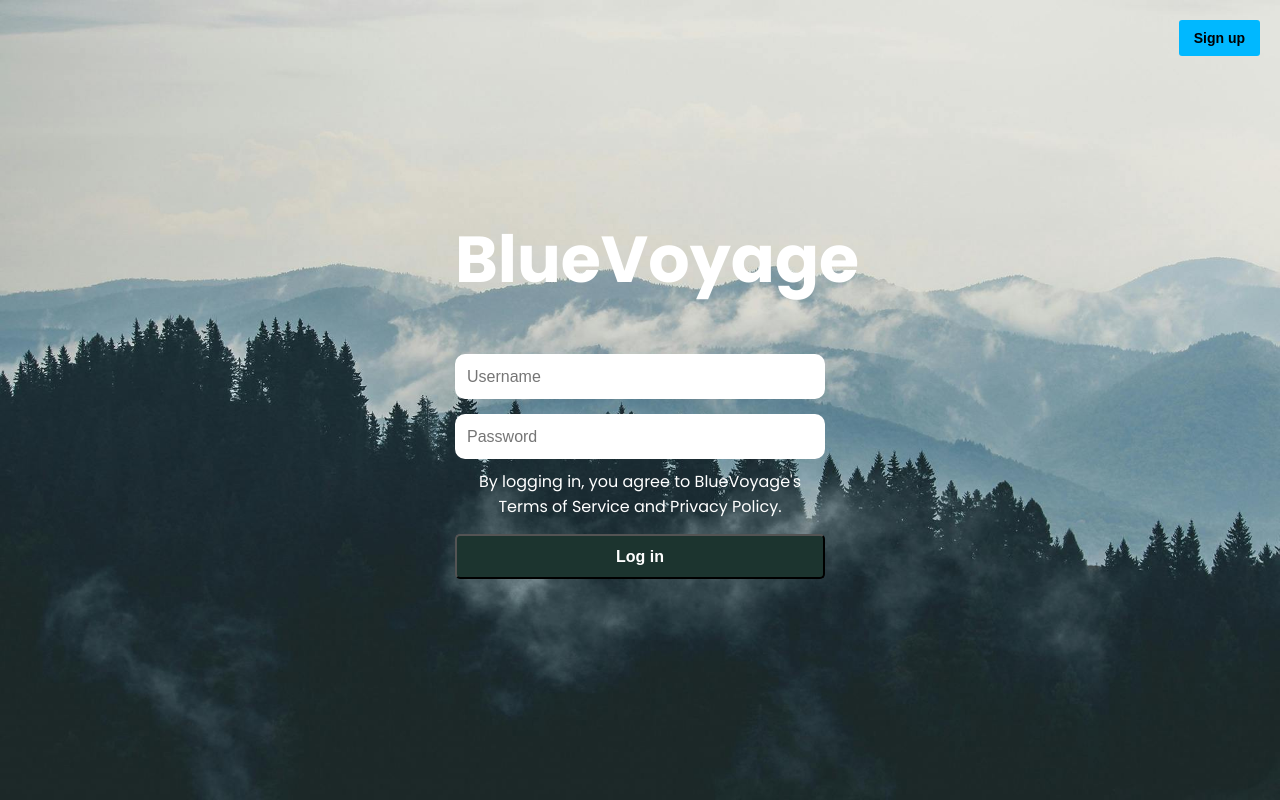
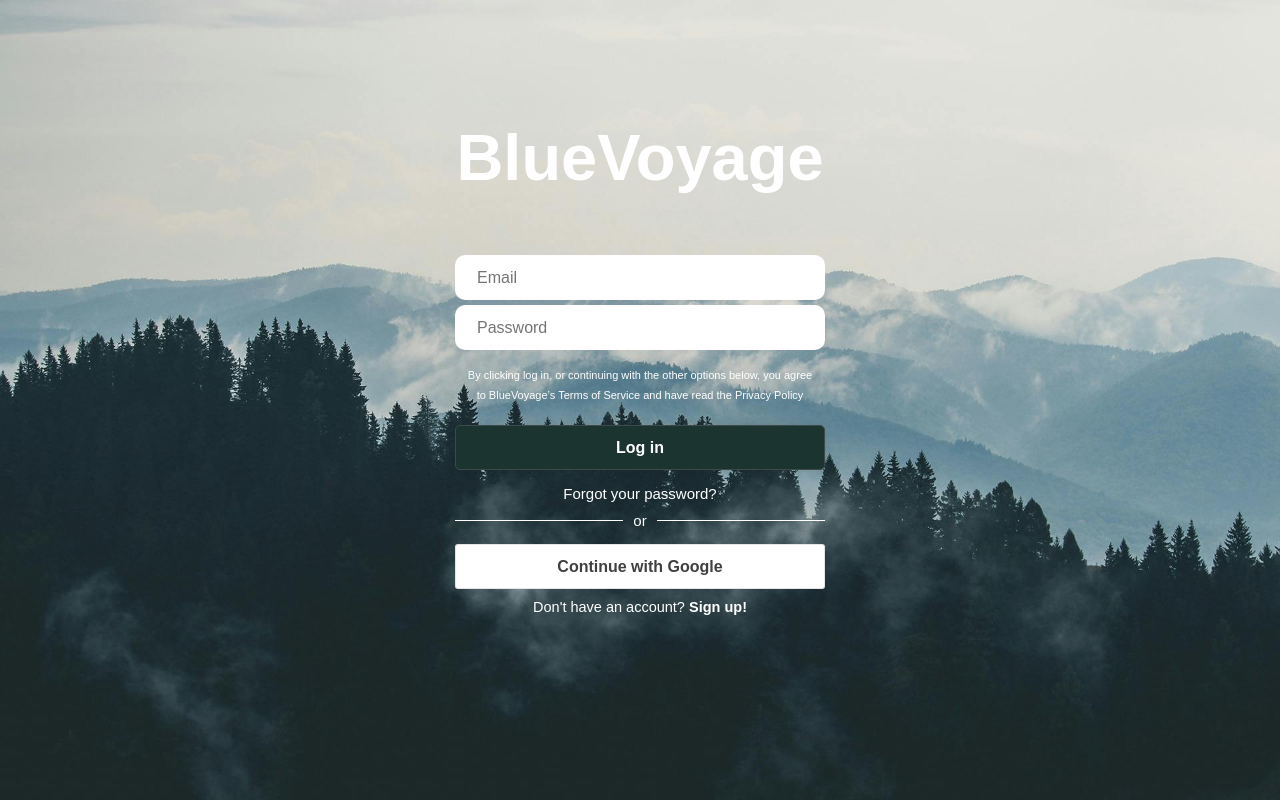
Before and after one commit to MyCallAngel0/bluevoyage, a Django app: page /login in a window 1280 px wide. Run offline with Django 5.2, Linux system fonts and the light colour scheme.

Commit message:
Edited main page, fixed look

```diff
--- a/templates/login-test.html
+++ b/templates/login-test.html
@@ -4,12 +4,13 @@
 <head>
     <meta charset="UTF-8">
     <meta name="viewport" content="width=device-width, initial-scale=1.0">
-    <title>BlueVoyage Login</title>
-    <link rel="stylesheet" href="https://fonts.googleapis.com/css2?family=Poppins:wght@100;400;600;700&display=swap">
-    <link rel="stylesheet" href="https://fonts.googleapis.com/css2?family=Roboto:wght@400;500&display=swap">
+    <title>Login Page with OTP</title>
     <style>
-        * { margin: 0; padding: 0; box-sizing: border-box; }
-
+        * {
+            margin: 0;
+            padding: 0;
+            box-sizing: border-box;
+        }
         body {
             font-family: 'Poppins', sans-serif, 'Roboto';
             display: flex;
@@ -19,14 +20,6 @@
             background: url("{% static 'images/idk.jpg' %}") no-repeat center center;
             background-size: cover;
         }
-
-        .signup-button {
-            position: fixed; top: 20px; right: 20px;
-            background-color: #00b8ff; color: black;
-            padding: 10px 15px; border: none; border-radius: 3px;
-            font-weight: 600; font-size: 14px; cursor: pointer;
-        }
-
         .wrapper {
             width: 450px;
             background-color: transparent;
@@ -34,63 +27,173 @@
             border-radius: 15px;
             padding: 50px 40px;
 }
-
-        .wrapper h1 { font-size: 65px; color: #fff; text-align: center; padding-bottom: 30px; }
+        .wrapper h1 {
+            font-size: 65px;
+            color: #fff;
+            text-align: center;
+            margin-top: -50px;
+            padding-bottom: 30px;
+        }
+        .wrapper .input-box {
+            position: relative;
+            width: 100%;
+            height: 20px;
+            margin: 30px 0;
+        }
 
         .input-box input {
-            width: 100%; height: 45px; border: 2px solid #fff;
-            padding: 10px; border-radius: 10px; font-size: 16px; color: #000;
-            margin-top: 15px;
+            width: 100%;
+            height: 45px;
+            border: 2px solid rgb(255, 253, 253);
+            outline: none;
+            border-radius: 10px;
+            font-size: 16px;
+            color: #000000;
+            padding: 20px 20px 20px;
+        }
+        .wrapper .terms-privacy {
+
+            justify-content: center;
+            align-items: center;
+            font-size: 11px;
+            line-height: 20px;
+            text-align: center;
+            margin: 40px 10px 20px;
+
+        }
+        .wrapper .remember-forgot {
+            display: flex;
+            justify-content: center;
+            font-size: 15px;
+            margin: 15px 0 -15px;
+        }
+        .remember-forgot a {
+            color: #fff;
+            text-decoration: none ;
         }
 
-        .login-button, .google-signin-button {
-            width: 100%; height: 45px; border-radius: 5px; font-weight: 700;
-            font-size: 16px; cursor: pointer; margin-top: 15px;
+        .remember-forgot a:hover {
+            text-decoration: underline;
         }
-        .login-button { background: #1C342F; color: #fff; }
-        .google-signin-button { background: #fff; color: #404040; }
 
-        .register-link p, .terms-privacy { text-align: center; margin-top: 10px; }
-        .or-container { display: flex; align-items: center; justify-content: center; margin: 20px 0; }
+       .login-button {
+            width: 100%;
+            height: 45px;
+            background: #1C342F;
+            outline: none;
+            border-radius: 5px;
+            box-shadow: 0 0 10px #0000001a;
+            cursor: pointer;
+            font-size: 16px;
+            color: #ffffff;
+            font-weight: 700;
+            border: 0.01em solid #3d4a48;
 
-        .or-container .line { flex: 1; height: 1px; background-color: #fff; }
-        .or-container .or { padding: 0 10px; color: #fff; }
+       }
+       .or-container {
+            display: flex;
+            align-items: center;
+            justify-content: center;
+            margin: 25px 0 15px;
+       }
+        .or-container .line {
+            flex: 1;
+            height: 1px;
+            background-color: #ffffff;
+        }
+        .or-container .or {
+            font-size: 15px;
+            font-weight: 300;
+            color: #fff;
+            margin: 0 10px;
+        }
+        #otp-section {
+            display: none;
+        }
+        #error-message {
+            color: red;
+            margin-top: 10px;
+        }
+        .google-signin-button {
+            width: 100%;
+            height: 45px;
+            background-color: #fff;
+            border: 1px solid rgba(0, 0, 0, 0.1);
+            outline: none;
+            border-radius: 3px;
+            cursor: pointer;
+            font-size: 16px;
+            color: #404040;
+            font-weight: 600;
+            align-items: center;
+            display:flex;
+            justify-content: center;
+            gap: 10px;
+        }
 
-        #otp-section { display: none; }
-        #error-message { color: red; margin-top: 10px; text-align: center; }
+
+        .wrapper .register-link {
+            font-size: 14.5px;
+            text-align: center;
+            margin: 10px 0 15px;
+
+        }
+
+        .register-link p a {
+            color: #fff;
+            text-decoration: none;
+            font-weight: 600;
+        }
     </style>
 </head>
 <body>
-    <button class="signup-button">Sign up</button>
 
     <div class="wrapper">
+
+        <!-- Step 1: Username & Password -->
         <form id="login-form">
+
         <h1>BlueVoyage</h1>
+        <div class="input-box">
+             <input type="text" id="username" placeholder="Email" required />
 
-            <div class="input-box">
-                <input type="text" id="username" placeholder="Username" required>
         </div>
 
         <div class="input-box">
-                <input type="password" id="password" placeholder="Password" required>
+            <input type="password" id="password" placeholder="Password" required />
+        </div>
+        <div class="terms-privacy">
+            <p>By clicking log in, or continuing with the other options below, you agree to BlueVoyage’s Terms of Service and have read the Privacy Policy</p>
+        </div>
+            <button class="login-button" type="submit">Log in</button>
+
+        <div class="remember-forgot">
+            <a href="#">Forgot your password?</a>
+        </div>
+        <div class="or-container">
+            <span class="line"></span>
+            <span class="or">or</span>
+            <span class="line"></span>
+        </div>
+        <div class="continue">
+            <button type="button" class="google-signin-button">
+                <FaGoogle class="social-icon-google" />
+                <span>Continue with Google</span>
+            </button>
         </div>
 
-            <div class="terms-privacy">
-                <p>By logging in, you agree to BlueVoyage's Terms of Service and Privacy Policy.</p>
+        <div class="register-link">
+            <p>Don't have an account? <a href="#">Sign up!</a></p>
         </div>
-
-            <button class="login-button" type="submit">Log in</button>
-
+        </form>
+        <!-- Step 2: OTP Input (hidden until needed) -->
         <div id="otp-section">
             <h2>Enter OTP</h2>
-                <div class="input-box">
             <input type="text" id="otp" placeholder="Enter OTP" required>
-                </div>
-                <button id="verify-otp" class="login-button">Verify OTP</button>
+            <button id="verify-otp">Verify OTP</button>
         </div>
 
         <div id="error-message"></div>
-        </form>
     </div>
 
     <script>
@@ -98,29 +201,37 @@
         const otpSection = document.getElementById('otp-section');
         const errorMessage = document.getElementById('error-message');
         const verifyOtpButton = document.getElementById('verify-otp');
-        let username;
+        let username;  // Store username for OTP verification
         let superuser = false;
 
+        // Step 1: Handle login form submission
         loginForm.addEventListener('submit', async function(event) {
-            event.preventDefault();
+            event.preventDefault();  // Prevent the default form submission
+
             username = document.getElementById('username').value;
             const password = document.getElementById('password').value;
 
             try {
                 const response = await fetch('/api/login', {
                     method: 'POST',
-                    headers: { 'Content-Type': 'application/json' },
+                    headers: {
+                        'Content-Type': 'application/json',
+                    },
                     body: JSON.stringify({ username, password }),
-                    credentials: 'include'
+                    credentials: 'include'  // Include cookies with the request
                 });
 
-                if (!response.ok) throw new Error('Login failed');
+                if (!response.ok) {
+                    throw new Error('Login failed');
+                }
 
                 const data = await response.json();
+
                 if ('jwt' in data) {
                     superuser = true;
                     window.location.href = '/test';
                     } else {
+                        // After successful login, show OTP section
                         loginForm.style.display = 'none';
                         otpSection.style.display = 'block';
                         errorMessage.innerText = '';
@@ -129,27 +240,33 @@
                 errorMessage.innerText = error.message;
             }
         });
-
         if (!superuser) {
+            // Step 2: Handle OTP verification
             verifyOtpButton.addEventListener('click', async function() {
                 const otp = document.getElementById('otp').value;
 
                 try {
                     const response = await fetch('/api/verify-otp', {
                         method: 'POST',
-                        headers: { 'Content-Type': 'application/json' },
+                        headers: {
+                            'Content-Type': 'application/json',
+                        },
                         body: JSON.stringify({ username, otp }),
                         credentials: 'include'
                     });
 
-                    if (!response.ok) throw new Error('OTP verification failed');
+                    if (!response.ok) {
+                        throw new Error('OTP verification failed');
+                    }
 
+                    // Redirect to a secure page (e.g., dashboard) after successful OTP verification
                     window.location.href = '/test';
                 } catch (error) {
                     errorMessage.innerText = error.message;
                 }
             });
         }
+
     </script>
 </body>
 </html>
```
Lines whose indentation alone changed are shown as unchanged.
